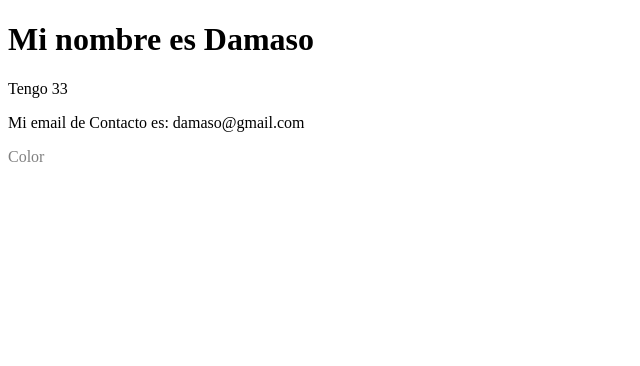
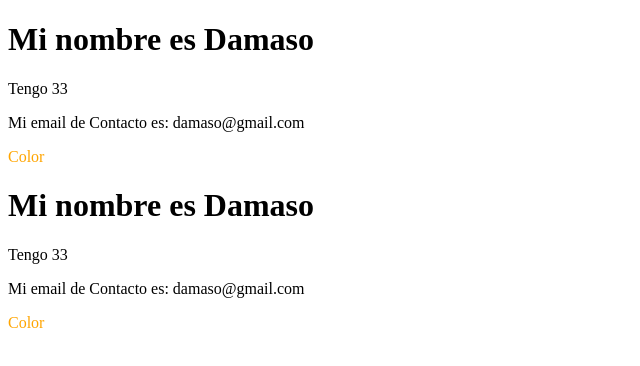
Before and after one commit to DamasoGE/pruebareact, a React (Vite) app: page / in a window 1280 px wide. Shown: the top 366 px of the page, without its empty margins (0-640 px from the left). Built offline with nearby package versions, Linux system fonts and the light colour scheme.

Commit message:
01-01-v0

```diff
--- a/eslint.config.js
+++ b/eslint.config.js
@@ -29,7 +29,6 @@ export default [
       ...react.configs['jsx-runtime'].rules,
       ...reactHooks.configs.recommended.rules,
       'react/jsx-no-target-blank': 'off',
-      'non-used-vars': 'warn',
       'react-refresh/only-export-components': [
         'warn',
         { allowConstantExport: true },
--- a/src/components/StateEx.jsx
+++ b/src/components/StateEx.jsx
@@ -1,43 +1,39 @@
-import React from "react";
+import React, { useState, useEffect } from "react";
 import PropTypes from "prop-types";
 
-export default class StateEx extends React.Component {
-    constructor(props){
-        super(props);
-        this.state={
+
+export const StateEx = ({ color: propColor }) =>{
+
+    const [ state, setState ] = useState({ //requiere de useState
         nombre: 'Damaso',
         edad: '33',
         email: 'damaso@gmail.com',
-            color: 'red'
-        };
+        color: propColor || 'red'
+    });
+
+    useEffect(()=>{
+        const timeOut = setTimeout(()=>{
+            if(!propColor){
+                setState ((prevState) => ({...prevState, color: 'orange'}))
             }
+        },1000)
 
-    static getDerivedStateFromProps(props, state){ //state contiene las variables de estado
-        if (props.color) {
-            return { color: props.color };
-        }
-        return null;
-    }
+        return () => clearTimeout(timeOut);
+    },[propColor])
 
-    componentDidMount(){ //NO FUNCIONA
-        setTimeout(() => {
-            this.setState({ color: "orange" })
-          }, 1000)
-    }
-
-        render(){
     return (
     <div>
-                    <h1> Mi nombre es {this.state.nombre}</h1>
-                    <p>Tengo {this.state.edad}</p>
-                    <p>Mi email de Contacto es: {this.state.email}</p>
-                    <p style={{ color: this.state.color }}>Color</p>
+        <h1> Mi nombre es {state.nombre}</h1>
+        <p>Tengo {state.edad}</p>
+        <p>Mi email de Contacto es: {state.email}</p>
+        <p style={{ color: state.color }}>Color</p>
     </div>
     )
-        }
 }
 
 
 StateEx.propTypes = {
     color: PropTypes.string,
 };
+
+export default StateEx;
--- /dev/null
+++ b/src/components/StateExClass.jsx
@@ -0,0 +1,44 @@
+import React from "react";
+import PropTypes from "prop-types";
+
+export default class StateExClass extends React.Component {
+    constructor(props){
+        super(props);
+        this.state={
+            nombre: 'Damaso',
+            edad: '33',
+            email: 'damaso@gmail.com',
+            color: props.color || 'red'
+        };
+    }
+
+    componentDidMount(){
+        setTimeout(() => {
+            this.setState({ color: 'orange' })
+          },1000)
+    }
+
+        //es capaz de sobreescribir la funcion componentDidMount()
+    // static getDerivedStateFromProps(props, state){ //state contiene las variables de estado
+    //     if (props.color) {
+    //         return { color: props.color };
+    //     }
+    //     return null;
+    // }
+
+        render(){
+            return (
+                <div>
+                    <h1> Mi nombre es {this.state.nombre}</h1>
+                    <p>Tengo {this.state.edad}</p>
+                    <p>Mi email de Contacto es: {this.state.email}</p>
+                    <p style={{ color: this.state.color }}>Color</p>
+                </div>
+            )
+        }
+}
+
+
+StateExClass.propTypes = {
+    color: PropTypes.string,
+};
--- a/src/main.jsx
+++ b/src/main.jsx
@@ -1,9 +1,9 @@
 import React from 'react';
 import ReactDOM from 'react-dom/client';
-import Basic from './components/basic';
-import BasicProp from './components/BasicProp';
 import StateEx from './components/StateEx';
-import ScrollCounter from './components/ScrollCounter';
+import StateExClass from './components/StateExClass';
+
+
 
 const myFirstElement = <p> Mi primer párrafo
     <p>Otro parrafo</p>
@@ -18,6 +18,7 @@ root.render(myFirstElement); //El siguiente render lo sobreescribe
 
 root.render(
     <div>
-    <StateEx color='gray'/>
+    <StateExClass />
+    <StateEx />
     </div>
 );
```
Lines whose indentation alone changed are shown as unchanged.
